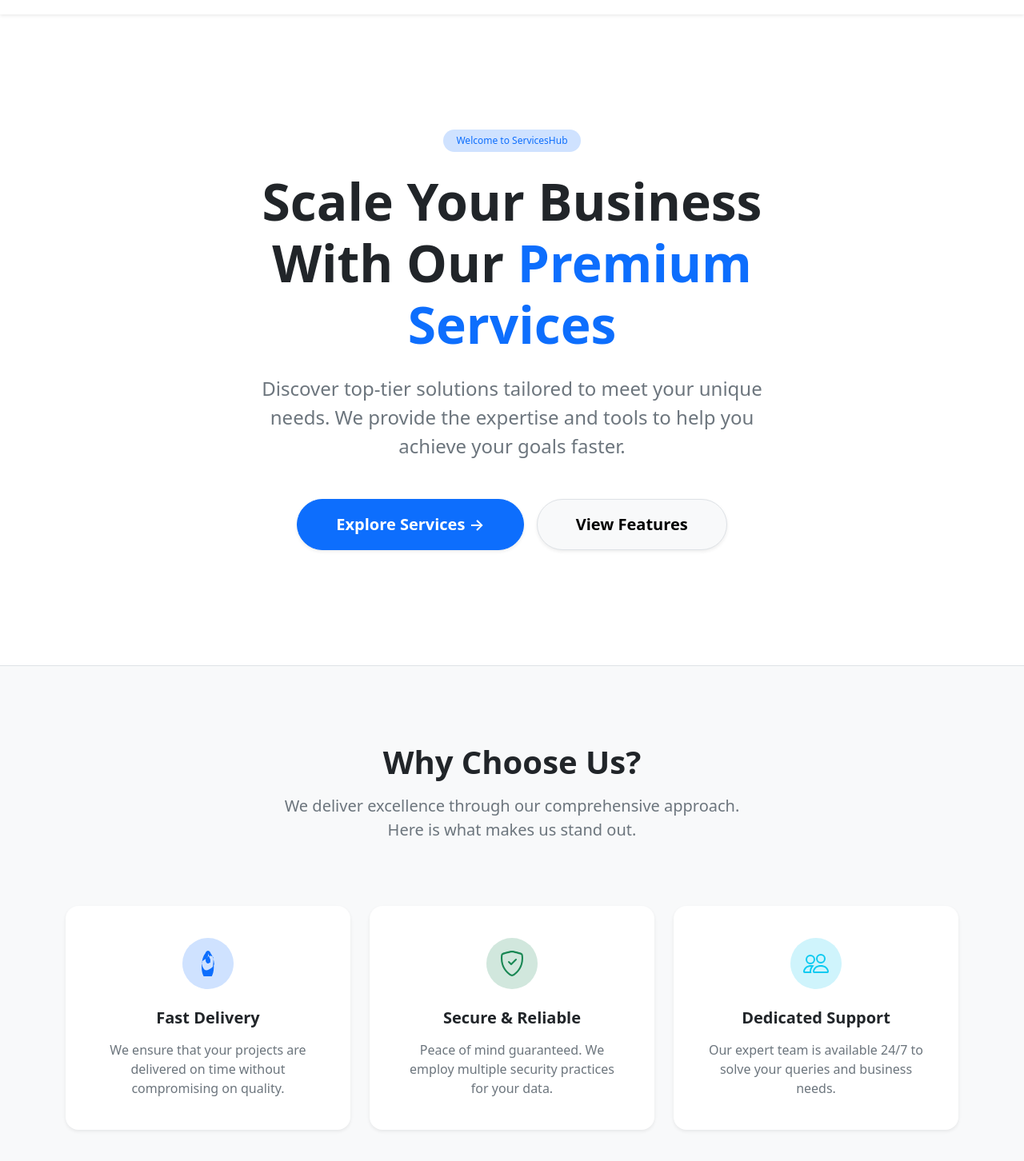
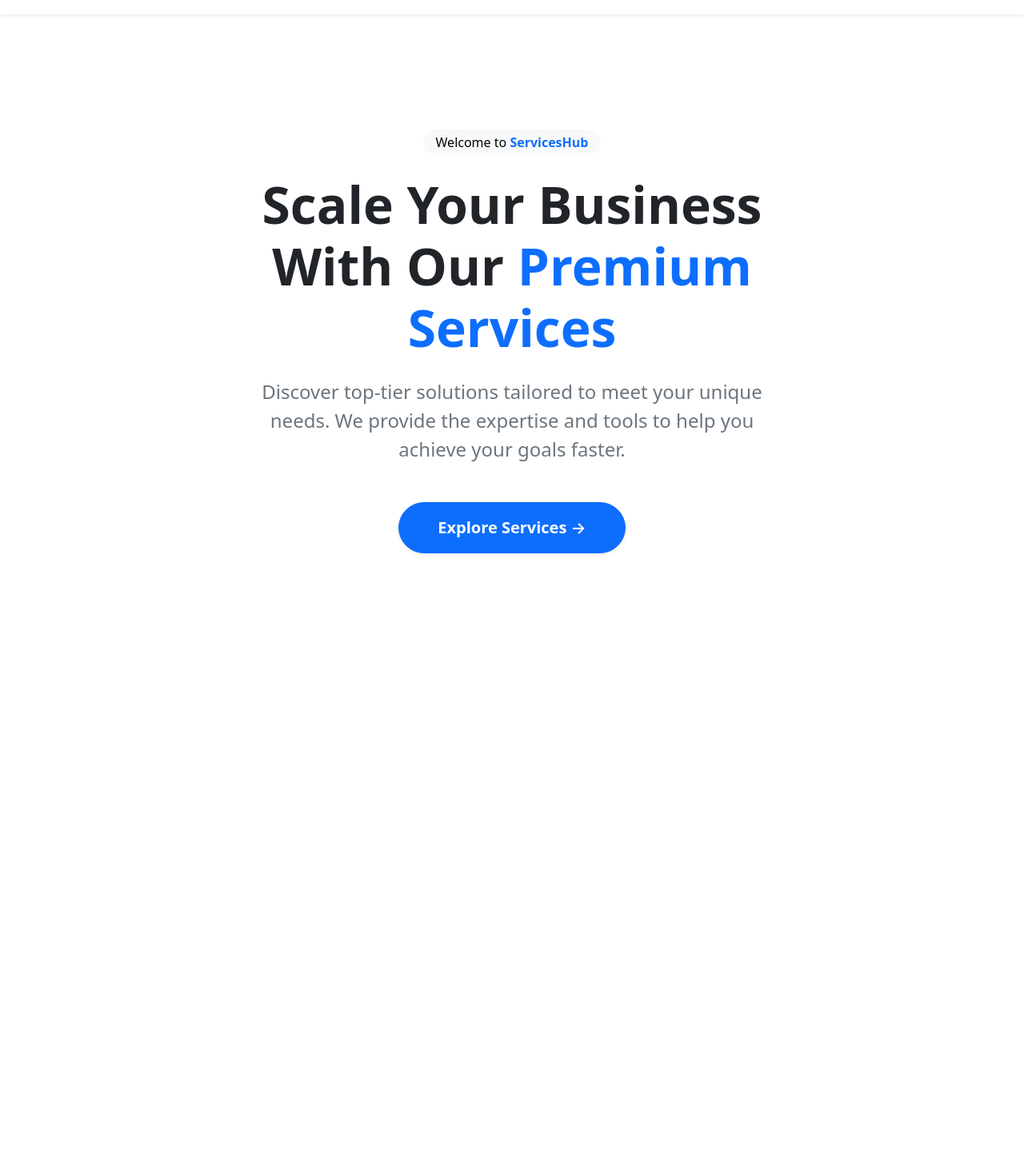
Before and after one commit to gritik418/services-hub, a Next.js app: page / in a window 1280 px wide. Shown: the part 60-1512 px from the top of the page at 80% size. After the commit the page ends 896 px from the top, so only its background shows below. Built offline with nearby package versions, Linux system fonts and the light colour scheme.

Commit message:
feat: add home screen ui

```diff
--- a/app/layout.tsx
+++ b/app/layout.tsx
@@ -14,8 +14,9 @@ const geistMono = Geist_Mono({
 });
 
 export const metadata: Metadata = {
-  title: "Create Next App",
-  description: "Generated by create next app",
+  title: "ServicesHub",
+  description:
+    "Explore the range of services we offer, from brand strategy to digital transformation, helping B2B businesses grow and succeed.",
 };
 
 export default function RootLayout({
--- a/app/page.tsx
+++ b/app/page.tsx
@@ -2,14 +2,14 @@ import Link from "next/link";
 
 export default function Home() {
   return (
-    <main className="bg-light min-vh-100">
-      {/* Hero Section */}
-      <section className="bg-white py-5 py-lg-5 border-bottom">
+    <main className="bg-white min-vh-100">
+      <section className="py-5 py-lg-5">
         <div className="container py-5 my-5">
           <div className="row justify-content-center text-center">
             <div className="col-lg-9 col-xl-8">
-              <span className="badge bg-primary-subtle text-primary rounded-pill px-3 py-2 mb-4 fw-medium tracking-wide">
-                Welcome to ServicesHub
+              <span className="badge bg-light text-black fs-6 rounded-pill px-3 py-2 mb-4 fw-medium tracking-wide">
+                Welcome to{" "}
+                <span className="text-primary fw-bold">ServicesHub</span>
               </span>
               <h1 className="display-3 fw-bolder text-dark mb-4 tracking-tight">
                 Scale Your Business With Our{" "}
@@ -28,73 +28,6 @@ export default function Home() {
                 >
                   Explore Services &rarr;
                 </Link>
-                <a
-                  href="#features"
-                  className="btn btn-light border rounded-pill px-5 py-3 fw-semibold btn-lg shadow-sm"
-                >
-                  View Features
-                </a>
-              </div>
-            </div>
-          </div>
-        </div>
-      </section>
-
-      {/* Features Section */}
-      <section id="features" className="py-5">
-        <div className="container py-5">
-          <div className="text-center mb-5 pb-3">
-            <h2 className="fw-bold display-6 mb-3">Why Choose Us?</h2>
-            <p className="text-secondary lead mx-auto" style={{ maxWidth: '600px' }}>
-              We deliver excellence through our comprehensive approach. Here is what makes us stand out.
-            </p>
-          </div>
-
-          <div className="row g-4">
-            {/* Feature 1 */}
-            <div className="col-md-4">
-              <div className="card h-100 border-0 shadow-sm rounded-4 p-4 text-center hover-lift transition">
-                 <div className="card-body">
-                   <div className="bg-primary-subtle text-primary d-inline-flex rounded-circle p-3 mb-4">
-                     <svg xmlns="http://www.w3.org/2000/svg" width="32" height="32" fill="currentColor" className="bi bi-rocket" viewBox="0 0 16 16">
-                       <path d="M8 8c.828 0 1.5-.895 1.5-2S8.828 4 8 4s-1.5.895-1.5 2S7.172 8 8 8Z"/>
-                       <path d="M11.953 8.81c-.195-3.388-1.155-5.806-2.276-7.182C9.222.463 8.666 0 8 0s-1.222.463-1.677 1.628c-1.121 1.376-2.081 3.794-2.276 7.182-.2 3.498.428 6.012 1.487 7.6.357.533.74.881 1.139 1.12.164.1.332.18.528.232.196.052.4.088.62.088.22 0 .424-.036.621-.088.195-.052.363-.132.527-.232.4-.24.782-.587 1.139-1.12 1.059-1.588 1.687-4.102 1.487-7.6ZM8 1.602c.636 1.424 1.258 3.511 1.405 6.075-.436-.312-1.025-.568-1.748-.716C7.576 6.845 7.02 6.51 6.866 6.13a1.944 1.944 0 0 1 .491-1.921c.883-.935 2.156-1.168 3.167-.704.296.136.56.342.775.603.228 1.97-.246 5.896-.246 5.896s-1.96 1.96-4.004 2.217C4.664 12.003 4.254 9 4 7c1.373-1.272 2.809-2.247 4-2.673a32.324 32.324 0 0 1 0-.725Z"/>
-                     </svg>
-                   </div>
-                   <h3 className="h5 fw-bold mb-3">Fast Delivery</h3>
-                   <p className="text-secondary mb-0">We ensure that your projects are delivered on time without compromising on quality.</p>
-                 </div>
-              </div>
-            </div>
-
-            {/* Feature 2 */}
-            <div className="col-md-4">
-              <div className="card h-100 border-0 shadow-sm rounded-4 p-4 text-center hover-lift transition">
-                 <div className="card-body">
-                   <div className="bg-success-subtle text-success d-inline-flex rounded-circle p-3 mb-4">
-                      <svg xmlns="http://www.w3.org/2000/svg" width="32" height="32" fill="currentColor" className="bi bi-shield-check" viewBox="0 0 16 16">
-                        <path d="M5.338 1.59a61.44 61.44 0 0 0-2.837.856.481.481 0 0 0-.328.39c-.554 4.157.726 7.19 2.253 9.188a10.725 10.725 0 0 0 2.287 2.233c.346.244.652.42.893.533.12.057.218.095.293.118a.55.55 0 0 0 .101.025.615.615 0 0 0 .1-.025c.076-.023.174-.061.294-.118.24-.113.547-.29.893-.533a10.726 10.726 0 0 0 2.287-2.233c1.527-1.997 2.807-5.031 2.253-9.188a.48.48 0 0 0-.328-.39c-.651-.213-1.75-.56-2.837-.855C9.552 1.29 8.531 1.067 8 1.067c-.53 0-1.552.223-2.662.524zM5.072.56C6.157.265 7.31 0 8 0s1.843.265 2.928.56c1.11.3 2.229.655 2.887.87a1.54 1.54 0 0 1 1.044 1.262c.596 4.477-.787 7.795-2.465 9.99a11.775 11.775 0 0 1-2.517 2.453 7.159 7.159 0 0 1-1.048.625c-.28.132-.581.24-.829.24s-.548-.108-.829-.24a7.158 7.158 0 0 1-1.048-.625 11.777 11.777 0 0 1-2.517-2.453C1.928 10.463.545 7.145 1.14 2.662a1.54 1.54 0 0 1 1.044-1.262c.658-.215 1.778-.57 2.887-.87z"/>
-                        <path d="M10.854 5.146a.5.5 0 0 1 0 .708l-3 3a.5.5 0 0 1-.708 0l-1.5-1.5a.5.5 0 1 1 .708-.708L7.5 7.793l2.646-2.647a.5.5 0 0 1 .708 0z"/>
-                      </svg>
-                   </div>
-                   <h3 className="h5 fw-bold mb-3">Secure & Reliable</h3>
-                   <p className="text-secondary mb-0">Peace of mind guaranteed. We employ multiple security practices for your data.</p>
-                 </div>
-              </div>
-            </div>
-
-            {/* Feature 3 */}
-            <div className="col-md-4">
-              <div className="card h-100 border-0 shadow-sm rounded-4 p-4 text-center hover-lift transition">
-                 <div className="card-body">
-                   <div className="bg-info-subtle text-info d-inline-flex rounded-circle p-3 mb-4">
-                     <svg xmlns="http://www.w3.org/2000/svg" width="32" height="32" fill="currentColor" className="bi bi-people" viewBox="0 0 16 16">
-                      <path d="M15 14s1 0 1-1-1-4-5-4-5 3-5 4 1 1 1 1h8Zm-7.978-1A.261.261 0 0 1 7 12.996c.001-.264.167-1.03.76-1.72C8.312 10.629 9.282 10 11 10c1.717 0 2.687.63 3.24 1.276.593.69.758 1.457.76 1.72l-.008.002a.274.274 0 0 1-.014.002H7.022ZM11 7a2 2 0 1 0 0-4 2 2 0 0 0 0 4Zm3-2a3 3 0 1 1-6 0 3 3 0 0 1 6 0ZM6.936 9.28a5.88 5.88 0 0 0-1.23-.247A7.35 7.35 0 0 0 5 9c-4 0-5 3-5 4 0 .667.333 1 1 1h4.216A2.238 2.238 0 0 1 5 13c0-1.01.377-2.042 1.09-2.904.243-.294.526-.569.846-.816ZM4.92 10A5.493 5.493 0 0 0 4 13H1c0-.26.164-1.03.76-1.724.545-.636 1.492-1.256 3.16-1.275ZM1.5 5.5a3 3 0 1 1 6 0 3 3 0 0 1-6 0Zm3-2a2 2 0 1 0 0 4 2 2 0 0 0 0-4Z"/>
-                    </svg>
-                   </div>
-                   <h3 className="h5 fw-bold mb-3">Dedicated Support</h3>
-                   <p className="text-secondary mb-0">Our expert team is available 24/7 to solve your queries and business needs.</p>
-                 </div>
               </div>
             </div>
           </div>
```
